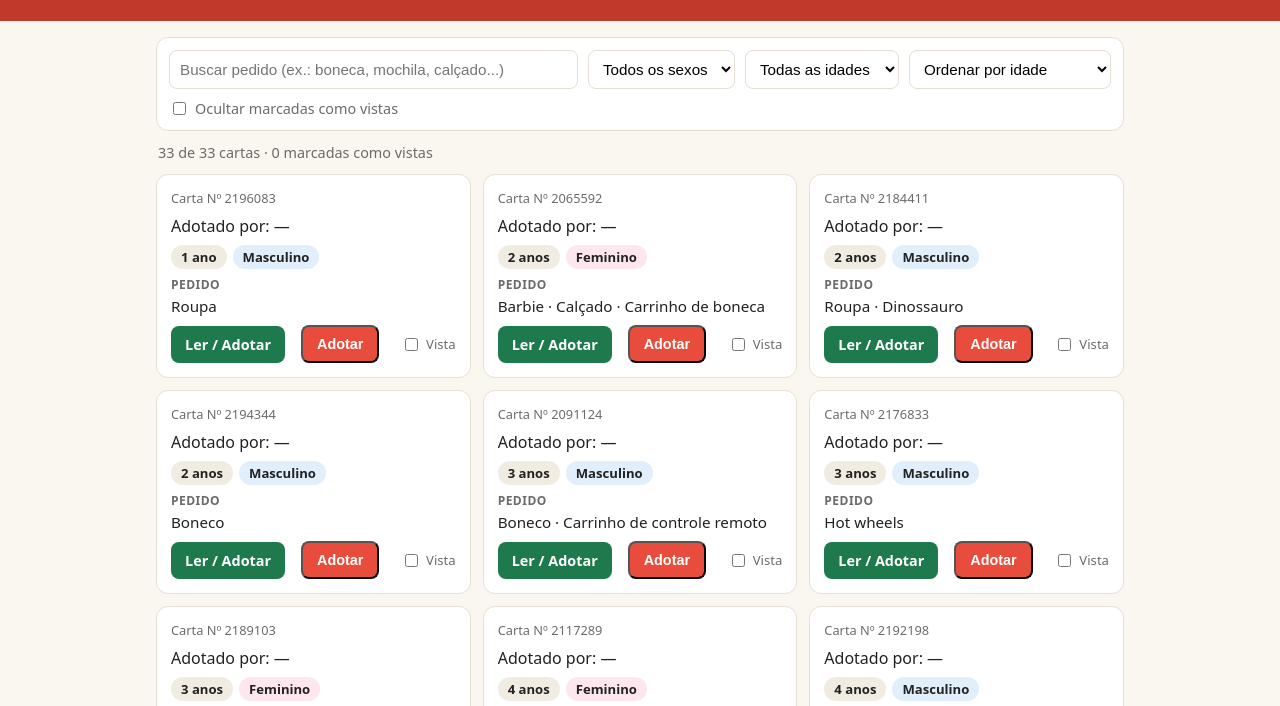
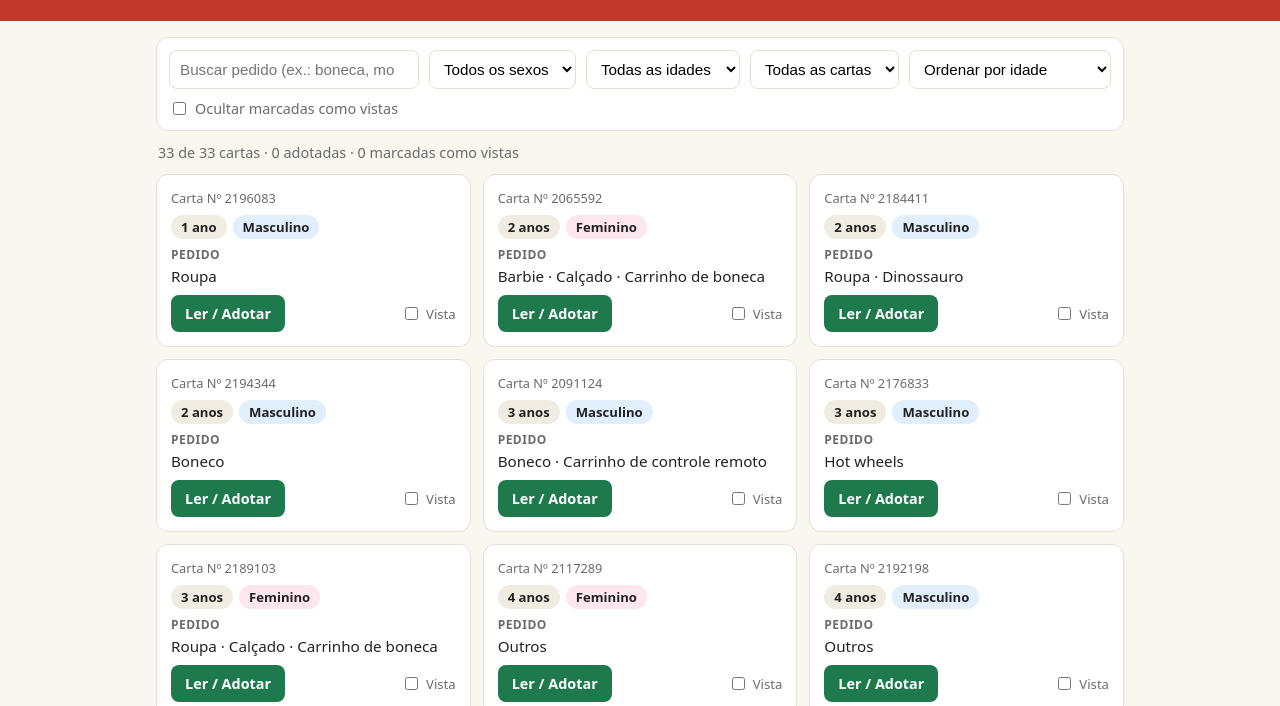
Before and after one commit to LuisHGJ/CorreiosNatal, a plain HTML site: page index.html in a window 1280 px wide. Shown: the part 84-790 px from the top of the page. Drawn offline with Linux system fonts and the light colour scheme.

Commit message:
first commit

```diff
--- a/cartas-tupa.html
+++ b/index.html
@@ -32,6 +32,10 @@
   .seenlabel { margin-left:auto; font-size:.82rem; color:var(--muted); display:flex; align-items:center; gap:5px; cursor:pointer; }
   footer { text-align:center; color:var(--muted); font-size:.82rem; padding:20px 16px 32px; }
   footer a { color:var(--red); }
+  .card.adotada { background:#eef7f1; border-color:#b9dcc6; }
+  .card.adotada .btn { background:#8a8a8a; }
+  .tag-adotada { background:var(--green); color:#fff; border-radius:999px; padding:3px 10px; font-size:.8rem; font-weight:600; }
+  .adotante { font-size:.9rem; color:var(--green); font-weight:600; }
   .empty { text-align:center; color:var(--muted); padding:40px 0; }
 </style>
 </head>
@@ -55,6 +59,11 @@
       <option value="4-7">4 a 7 anos</option>
       <option value="8-12">8 a 12 anos</option>
       <option value="13-99">13 anos ou mais</option>
+    </select>
+    <select id="status">
+      <option value="">Todas as cartas</option>
+      <option value="disponivel">Só disponíveis</option>
+      <option value="adotada">Só adotadas</option>
     </select>
     <select id="ordem">
       <option value="idade">Ordenar por idade</option>
@@ -110,15 +119,19 @@ const CARTAS = [
   [2202731,7,"Feminino","CARRINHO OU BONECA OU _OUTROS"]
 ];
 
+// Cartas já adotadas: "número da carta": "Nome de quem adotou"
+// Para marcar uma carta, adicione uma linha aqui e suba o arquivo de novo.
+const ADOTADAS = {
+  // 2065327: "Maria Silva",
+  // 2065592: "João Souza",
+};
+
 const URL_BASE = "https://blognoel.correios.com.br/adocao/exibeCarta.php?idCarta=742026";
 const KEY = "cartas-tupa-vistas";
-const KEY_ADOTADAS = "cartas-tupa-adotadas";
 
 let vistas = new Set();
-let adotadas = new Map();
 try { vistas = new Set(JSON.parse(localStorage.getItem(KEY) || "[]")); } catch (e) {}
 const salvar = () => { try { localStorage.setItem(KEY, JSON.stringify([...vistas])); } catch (e) {} };
-const salvarAdotadas = () => { try { localStorage.setItem(KEY_ADOTADAS, JSON.stringify([...adotadas.entries()])); } catch (e) {} };
 
 const $ = id => document.getElementById(id);
 const norm = s => s.normalize("NFD").replace(/[\u0300-\u036f]/g, "").toLowerCase();
@@ -134,9 +147,11 @@ function render() {
   const sexo = $("sexo").value;
   const [min, max] = $("faixa").value ? $("faixa").value.split("-").map(Number) : [0, 999];
   const ocultar = $("ocultarVistas").checked;
+  const status = $("status").value;
 
   let lista = CARTAS.filter(([n, idade, s, pedido]) =>
     (!sexo || s === sexo) &&
+    (!status || (status === "adotada") === (n in ADOTADAS)) &&
     idade >= min && idade <= max &&
     (!q || norm(pedido.replace("_OUTROS","outros")).includes(q) || String(n).includes(q)) &&
     !(ocultar && vistas.has(n))
@@ -144,20 +159,22 @@ function render() {
 
   lista.sort($("ordem").value === "idade" ? (a, b) => a[1] - b[1] || a[0] - b[0] : (a, b) => a[0] - b[0]);
 
-  $("count").textContent = `${lista.length} de ${CARTAS.length} cartas · ${vistas.size} marcadas como vistas`;
+  const totalAdotadas = CARTAS.filter(c => c[0] in ADOTADAS).length;
+  $("count").textContent = `${lista.length} de ${CARTAS.length} cartas · ${totalAdotadas} adotadas · ${vistas.size} marcadas como vistas`;
+
+  const esc = t => String(t).replace(/[&<>"']/g, c => ({"&":"&amp;","<":"&lt;",">":"&gt;",'"':"&quot;","'":"&#39;"}[c]));
 
   $("grid").innerHTML = lista.length ? lista.map(([n, idade, s, pedido]) => `
-    <article class="card ${vistas.has(n) ? "seen" : ""}">
-      <div class="top"><span>Carta Nº ${n}</span></div>
-      <div class="adotado">Adotado por: <span class="nome">${adotadas.has(n) ? adotadas.get(n) : "—"}</span></div>
+    <article class="card ${vistas.has(n) ? "seen" : ""} ${n in ADOTADAS ? "adotada" : ""}">
+      <div class="top"><span>Carta Nº ${n}</span>${n in ADOTADAS ? '<span class="tag-adotada">✔ Adotada</span>' : ""}</div>
       <div class="badges">
         <span class="badge">${idade} ${idade === 1 ? "ano" : "anos"}</span>
         <span class="badge ${s === "Feminino" ? "f" : "m"}">${s}</span>
       </div>
       <div class="pedido"><b>Pedido</b>${formatarPedido(pedido)}</div>
+      ${n in ADOTADAS ? `<div class="adotante">Adotada por ${esc(ADOTADAS[n])}</div>` : ""}
       <div class="actions">
-        <a class="btn" href="${URL_BASE}${n}" target="_blank" rel="noopener">Ler / Adotar</a>
-        <button class="btn-adotar btn" style="background:#e74c3c; margin-left:8px;">Adotar</button>
+        <a class="btn" href="${URL_BASE}${n}" target="_blank" rel="noopener">${n in ADOTADAS ? "Ler carta" : "Ler / Adotar"}</a>
         <label class="seenlabel"><input type="checkbox" data-n="${n}" ${vistas.has(n) ? "checked" : ""}> Vista</label>
       </div>
     </article>`).join("") : `<div class="empty">Nenhuma carta encontrada com esses filtros.</div>`;
@@ -169,7 +186,7 @@ $("grid").addEventListener("change", e => {
   e.target.checked ? vistas.add(n) : vistas.delete(n);
   salvar(); render();
 });
-["q","sexo","faixa","ordem","ocultarVistas"].forEach(id => $(id).addEventListener("input", render));
+["q","sexo","faixa","status","ordem","ocultarVistas"].forEach(id => $(id).addEventListener("input", render));
 render();
 </script>
 </body>
```
